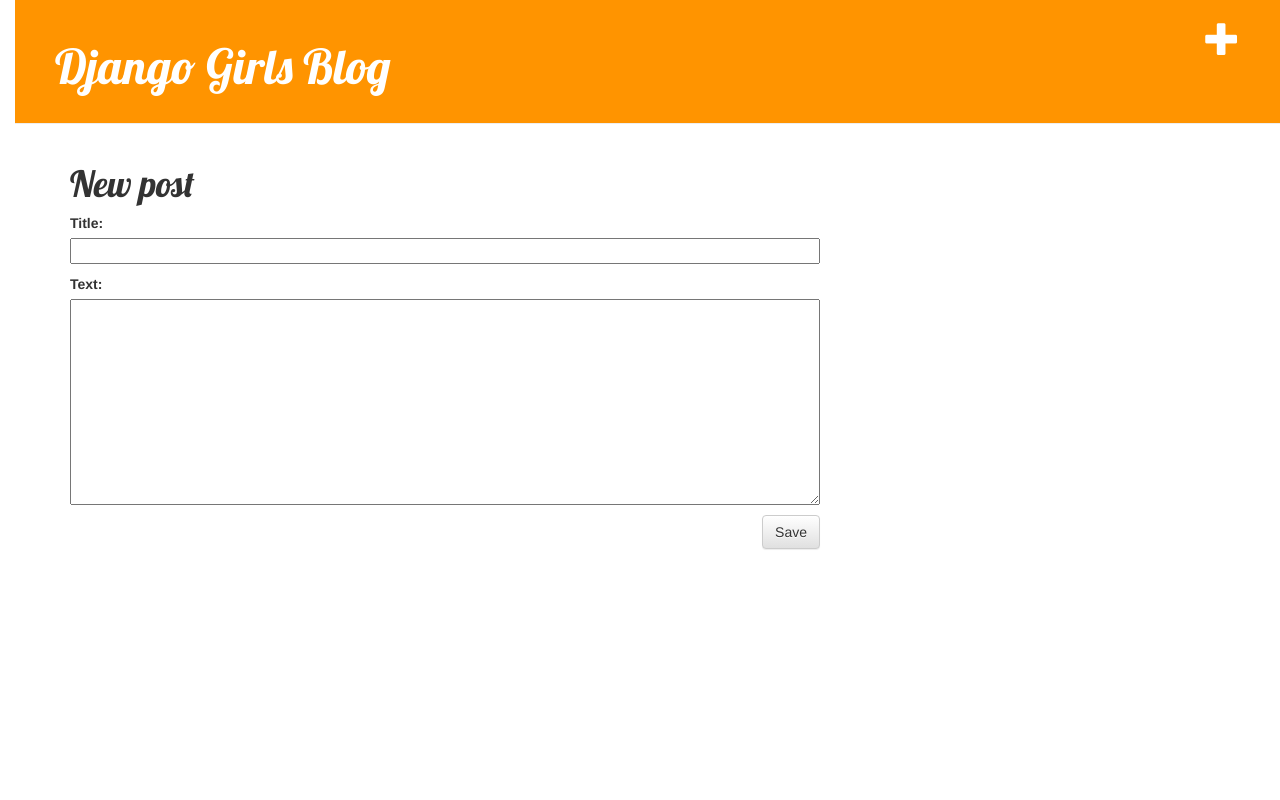
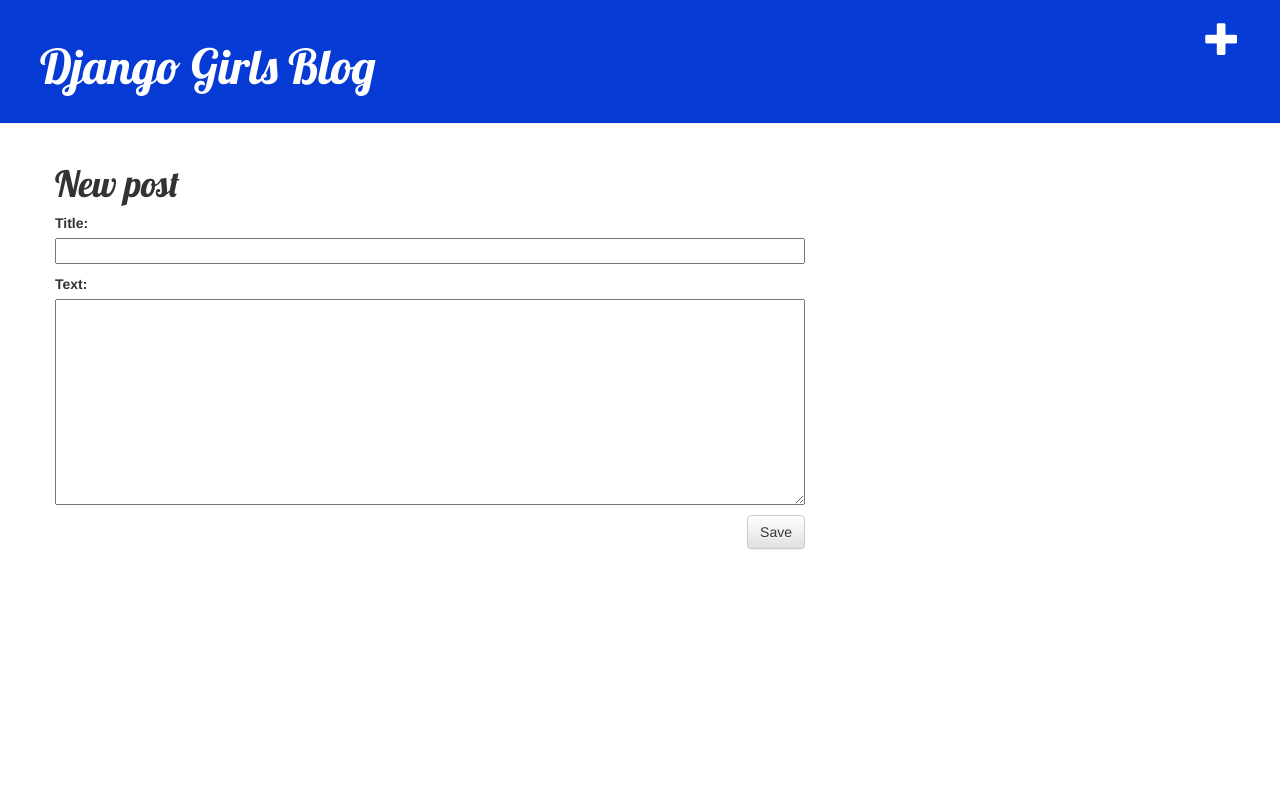
Before and after one commit to jamilama/djangogirls, a Django app: template blog/templates/blog/post_edit.html in a window 1280 px wide. Run offline with Django 3.2, Linux system fonts and the light colour scheme; the template is opened without the code that fills it: values that come from a table or form of the project are taken from there, others are empty; parts of the project's set-up code (start-up, migrations or seed data) failed here and were passed over; some libraries are stand-ins or nearby versions.

Commit message:
Updated CSS, changed colors to blue and fixed padding.

```diff
--- a/static/css/blog.css
+++ b/static/css/blog.css
@@ -1,14 +1,5 @@
-h1 a {
-    color: #AA43DE;
-    font-family: 'Lobster';
-}
-
-body {
-    padding-left: 15px;
-}
-
 .page-header {
-    background-color: #ff9400;
+    background-color: #063AD4;
     margin-top: 0;
     padding: 20px 20px 20px 40px;
 }
@@ -52,5 +43,5 @@
 }
 
 .post h1 a, .post h1 a:visited {
-    color: #000000;
+    color: #002366;
 }
```
